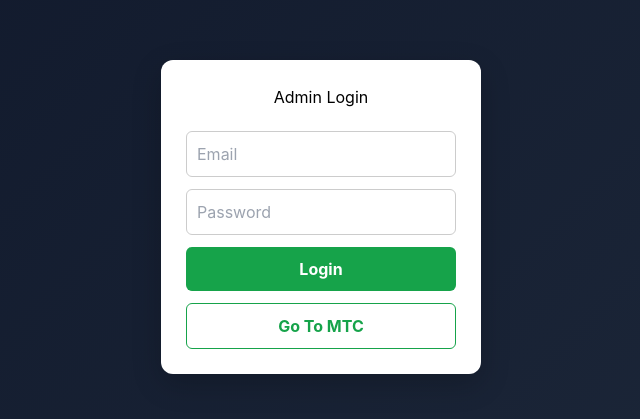
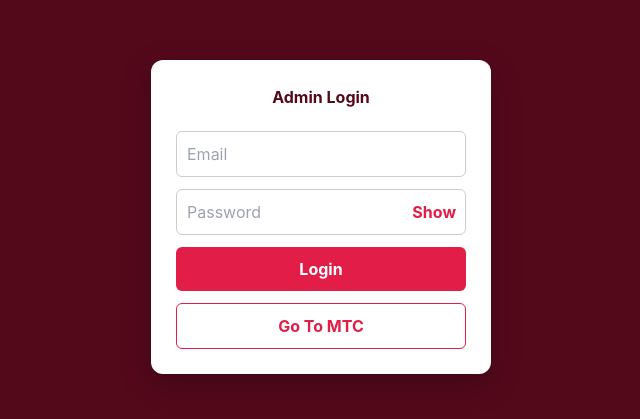
Before and after one commit to Joel123tony/CHURCH, a React (Vite) app: page /admin/login in a window 1280 px wide. Shown: the part 183-602 px from the top of the page, without its empty margins (319-959 px from the left). Built offline with nearby package versions, Linux system fonts and the light colour scheme; no server answers.

Commit message:
login page

```diff
--- a/src/pages/Login.jsx
+++ b/src/pages/Login.jsx
@@ -5,6 +5,7 @@ import API from "../api/axios";
 export default function Login() {
   const [email, setEmail] = useState("");
   const [password, setPassword] = useState("");
+  const [showPassword, setShowPassword] = useState(false);
   const [loading, setLoading] = useState(false);
 
   const navigate = useNavigate();
@@ -19,10 +20,8 @@ export default function Login() {
         password,
       });
 
-      // store token (example)
       localStorage.setItem("token", res.data.token);
-
-      navigate("/admin"); // redirect admin dashboard
+      navigate("/admin");
     } catch (err) {
       alert(err.response?.data?.message || "Login failed");
     } finally {
@@ -35,6 +34,7 @@ export default function Login() {
       <div style={styles.card}>
         <h2 style={styles.title}>Admin Login</h2>
 
+        {/* EMAIL */}
         <input
           style={styles.input}
           placeholder="Email"
@@ -42,13 +42,24 @@ export default function Login() {
           onChange={(e) => setEmail(e.target.value)}
         />
 
+        {/* PASSWORD WITH TOGGLE */}
+        <div style={styles.passwordBox}>
           <input
             style={styles.input}
-          type="password"
+            type={showPassword ? "text" : "password"}
             placeholder="Password"
             value={password}
             onChange={(e) => setPassword(e.target.value)}
           />
+
+          <button
+            type="button"
+            onClick={() => setShowPassword((prev) => !prev)}
+            style={styles.toggleBtn}
+          >
+            {showPassword ? "Hide" : "Show"}
+          </button>
+        </div>
 
         {/* LOGIN BUTTON */}
         <button
@@ -59,7 +70,7 @@ export default function Login() {
           {loading ? "Logging in..." : "Login"}
         </button>
 
-        {/* GO TO CLIENT SITE BUTTON */}
+        {/* CLIENT BUTTON */}
         <button
           onClick={() => (window.location.href = "/")}
           style={styles.clientBtn}
@@ -78,15 +89,15 @@ const styles = {
     display: "flex",
     justifyContent: "center",
     alignItems: "center",
-    background: "linear-gradient(135deg, #0f172a, #1e293b)",
+    background: "#54091b",
   },
 
   card: {
-    width: "320px",
+    width: "340px",
     padding: "25px",
     borderRadius: "12px",
     background: "#fff",
-    boxShadow: "0 10px 30px rgba(0,0,0,0.2)",
+    boxShadow: "0 10px 30px rgba(0,0,0,0.25)",
     display: "flex",
     flexDirection: "column",
     gap: "12px",
@@ -95,20 +106,39 @@ const styles = {
   title: {
     textAlign: "center",
     marginBottom: "10px",
+    fontWeight: "bold",
+    color: "#54091b",
   },
 
   input: {
+    width: "100%",
     padding: "10px",
     borderRadius: "6px",
     border: "1px solid #ccc",
     outline: "none",
   },
 
+  passwordBox: {
+    position: "relative",
+    display: "flex",
+    alignItems: "center",
+  },
+
+  toggleBtn: {
+    position: "absolute",
+    right: "10px",
+    background: "transparent",
+    border: "none",
+    color: "#e11d48",
+    cursor: "pointer",
+    fontWeight: "bold",
+  },
+
   loginBtn: {
     padding: "10px",
     border: "none",
     borderRadius: "6px",
-    background: "#16a34a",
+    background: "#e11d48",
     color: "#fff",
     cursor: "pointer",
     fontWeight: "bold",
@@ -116,10 +146,10 @@ const styles = {
 
   clientBtn: {
     padding: "10px",
-    border: "1px solid #16a34a",
+    border: "1px solid #e11d48",
     borderRadius: "6px",
     background: "transparent",
-    color: "#16a34a",
+    color: "#e11d48",
     cursor: "pointer",
     fontWeight: "bold",
   },
```
Lines whose indentation alone changed are shown as unchanged.
